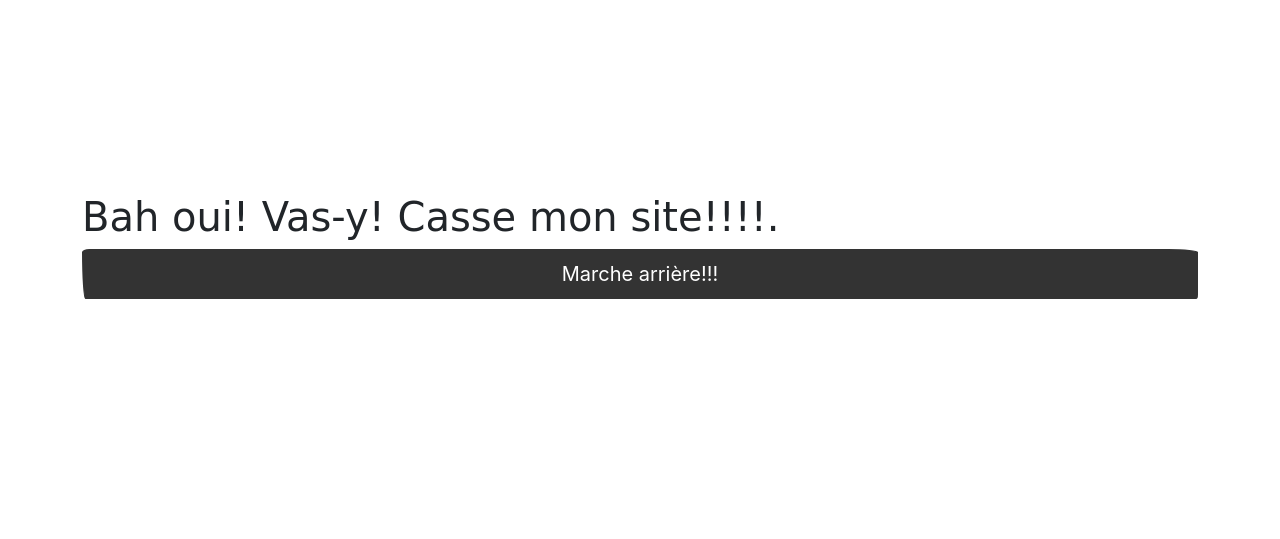
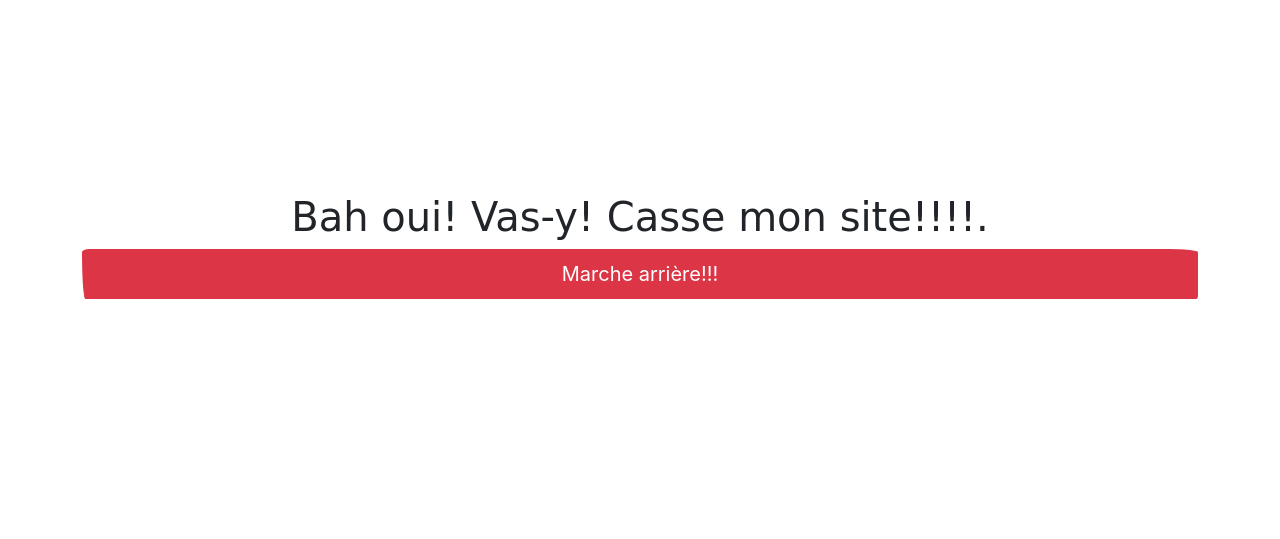
Before and after one commit to e-ikasus/ExitDotCom, a Symfony app: template templates/bundles/TwigBundle/Exception/error.html.twig in a window 1280 px wide. Shown: the part 152-691 px from the top of the page. Run offline with Twig, Linux system fonts and the light colour scheme; the template is opened without the code that fills it, so the values that code supplies are empty; some libraries are stand-ins or nearby versions; some web fonts are replaced.

Commit message:
design futuriste des pages d'erreurs

```diff
--- a/templates/bundles/TwigBundle/Exception/error.html.twig
+++ b/templates/bundles/TwigBundle/Exception/error.html.twig
@@ -1,10 +1,10 @@
 {% extends 'base.html.twig' %}
 
 {% block body %}
-    <h1>Bah oui! Vas-y! Casse mon site!!!!.</h1>
+    <h1 class="text-center">Bah oui! Vas-y! Casse mon site!!!!.</h1>
 
     <div class="d-grid gap-2">
-        <button class="btn btn-lg btn-primary" type="button" onclick="history.go(-1);">Marche arrière!!!</button>
+        <button class="btn btn-lg btn-danger" type="button" onclick="history.go(-1);">Marche arrière!!!</button>
     </div>
 {% endblock%}
 
--- a/templates/bundles/TwigBundle/Exception/error403.html.twig
+++ b/templates/bundles/TwigBundle/Exception/error403.html.twig
@@ -1,10 +1,10 @@
 {% extends 'base.html.twig' %}
 
 {% block body %}
-    <h1>Vous n'avez pas l'autorisation 403 pour être ici.</h1>
+    <h1 class="text-center">Vous n'avez pas l'autorisation 403 pour être ici.</h1>
 
     <div class="d-grid gap-2">
-        <button class="btn btn-lg btn-primary" type="button" onclick="history.go(-1);">Marche arrière!!!</button>
+        <button class="btn btn-lg btn-danger" type="button" onclick="history.go(-1);">Marche arrière!!!</button>
     </div>
 {% endblock%}
 
--- a/templates/bundles/TwigBundle/Exception/error404.html.twig
+++ b/templates/bundles/TwigBundle/Exception/error404.html.twig
@@ -1,10 +1,10 @@
 {% extends 'base.html.twig' %}
 
 {% block body %}
-    <h1>Vous n'avez pas l'autorisation 404 pour être ici.</h1>
+    <h1 class="text-center">Vous n'avez pas l'autorisation 404 pour être ici.</h1>
 
     <div class="d-grid gap-2">
-        <button class="btn btn-lg btn-primary" type="button" onclick="history.go(-1);">Marche arrière!!!</button>
+        <button class="btn btn-lg btn-danger" type="button" onclick="history.go(-1);">Marche arrière!!!</button>
     </div>
 {% endblock%}
 
```
